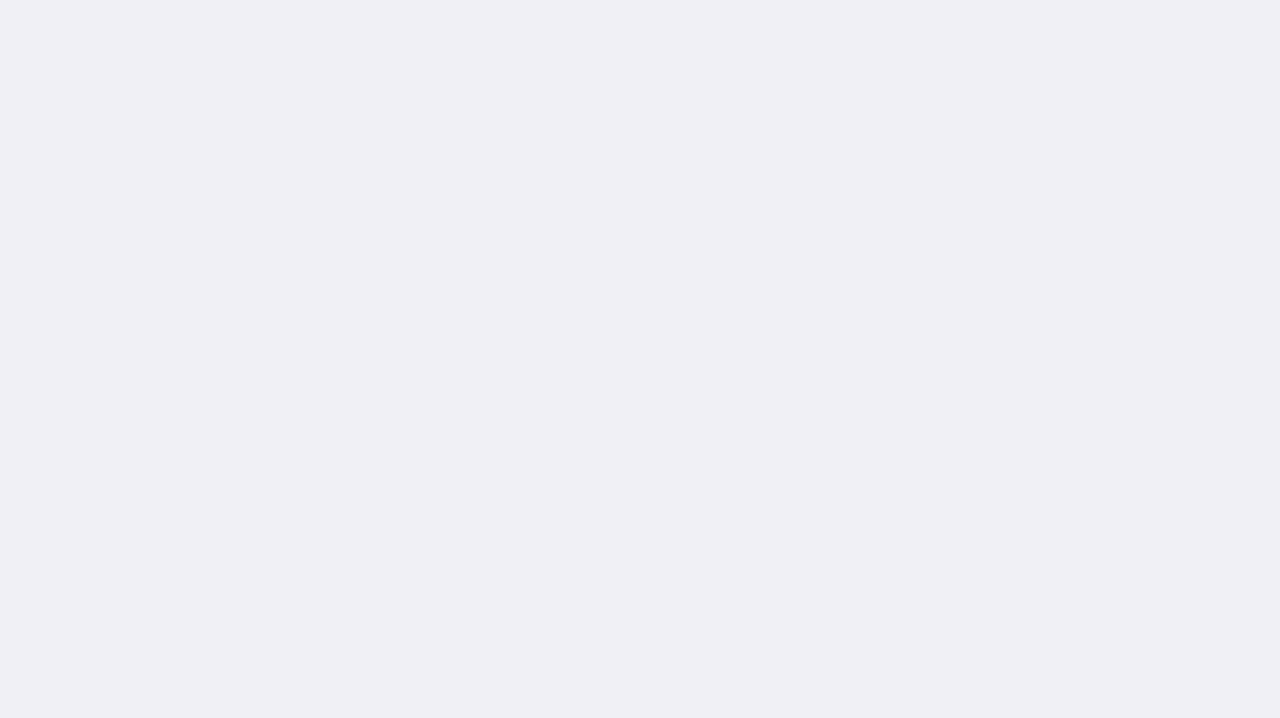
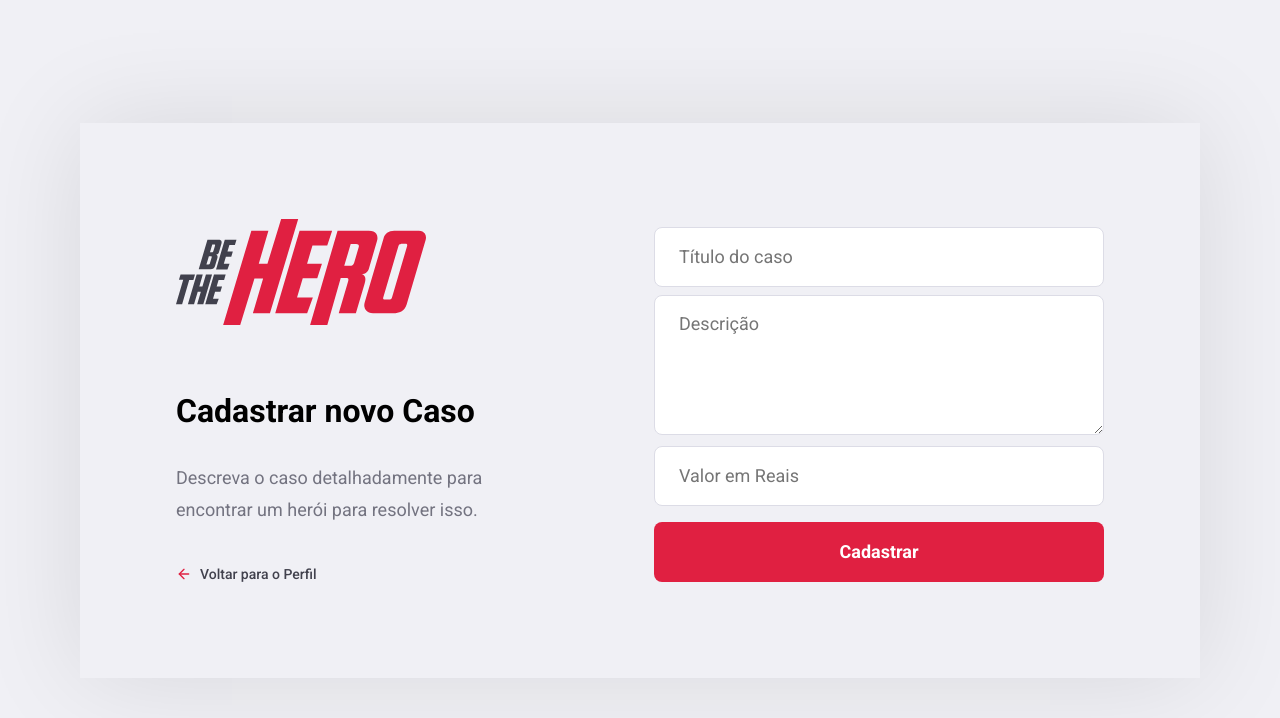
Before and after one commit to Avlye/semanaomnistack11, a React (Create React App) app in the folder frontend/: page /incidents/new in a window 1280 px wide. Shown: the top 718 px of the page. Built offline with nearby package versions, Linux system fonts and the light colour scheme.

Commit message:
Criar página de novos Casos

```diff
--- a/frontend/src/global.css
+++ b/frontend/src/global.css
@@ -29,6 +29,18 @@
     border: 1px solid #dcdce6;
     border-radius: 8px;
     padding: 0 24px;
+}
+
+form textarea {
+    width: 100%;
+    min-height: 140px;
+    height: 60px;
+    color: #333;
+    border: 1px solid #dcdce6;
+    border-radius: 8px;
+    padding: 16px 24px;
+    line-height: 24px;
+    resize: vertical;
 }
 
 .button {
--- /dev/null
+++ b/frontend/src/pages/NewIncident/index.js
@@ -0,0 +1,37 @@
+import React from 'react'
+import { Link } from 'react-router-dom'
+import { FiArrowLeft } from 'react-icons/fi'
+
+import './styles.css'
+import logoImg from '../../assets/logo.svg'
+
+
+export default function NewIncident() {
+    return (
+        <div className="new-incident-container">
+            <div className="content">
+                <section>
+                    <img src={logoImg} alt="Be the Hero"/>
+
+                    <h1>Cadastrar novo Caso</h1>
+                    <p>Descreva o caso detalhadamente para encontrar um herói para resolver isso.</p>
+
+                    <Link to="/profile" className="back-link">
+                        <FiArrowLeft size={16} color="#e02041" />
+                        Voltar para o Perfil
+                    </Link>
+                </section>
+
+                <form>
+                    <input placeholder="Título do caso"/>
+                    <textarea placeholder="Descrição"/>
+                    <input placeholder="Valor em Reais" />
+
+                    <button className="button" type="submit">
+                        Cadastrar
+                    </button>
+                </form>
+            </div>
+        </div>
+    )
+}
--- /dev/null
+++ b/frontend/src/pages/NewIncident/styles.css
@@ -0,0 +1,55 @@
+.new-incident-container {
+    width: 100%;
+    max-width: 1120px;
+    height: 100vh;
+    margin: 0 auto;
+
+    display: flex;
+    align-items: center;
+    justify-content: center;
+}
+
+.new-incident-container .content {
+    width: 100%;
+    padding: 96px;
+    background: #f0f0f5;
+    box-shadow: 0 0 100px rgba(0, 0, 0, 0.1);
+
+    display: flex;
+    justify-content: space-between;
+    align-items: center;
+}
+
+.new-incident-container .content section {
+    width:  100%;
+    max-width: 380px;
+}
+
+.new-incident-container .content section h1 {
+    margin: 64px 0 32px;
+    font-size: 32px;
+}
+
+.new-incident-container .content section p {
+    font-size: 18px;
+    color: #737380;
+    line-height: 32px;
+}
+
+.new-incident-container .content form {
+    width: 100%;
+    max-width: 450px;
+}
+
+.new-incident-container .content form input,
+.new-incident-container .content form textarea {
+    margin-top: 8px;
+}
+
+.new-incident-container .content form .input-group {
+    display: flex;
+}
+
+.new-incident-container .content form .input-group input + input {
+    margin-left: 8px;
+}
--- a/frontend/src/routes.js
+++ b/frontend/src/routes.js
@@ -4,6 +4,7 @@
 import Logon from './pages/Logon'
 import Register from './pages/Register'
 import Profile from './pages/Profile'
+import NewIncident from './pages/NewIncident'
 
 export default function Routes() {
 
@@ -13,6 +14,7 @@
                 <Route path="/" exact component={Logon} />
                 <Route path="/register" component={Register} />
                 <Route path="/profile" component={Profile} />
+                <Route path="/incidents/new" component={NewIncident} />
             </Switch>
         </BrowserRouter>
     )
```
